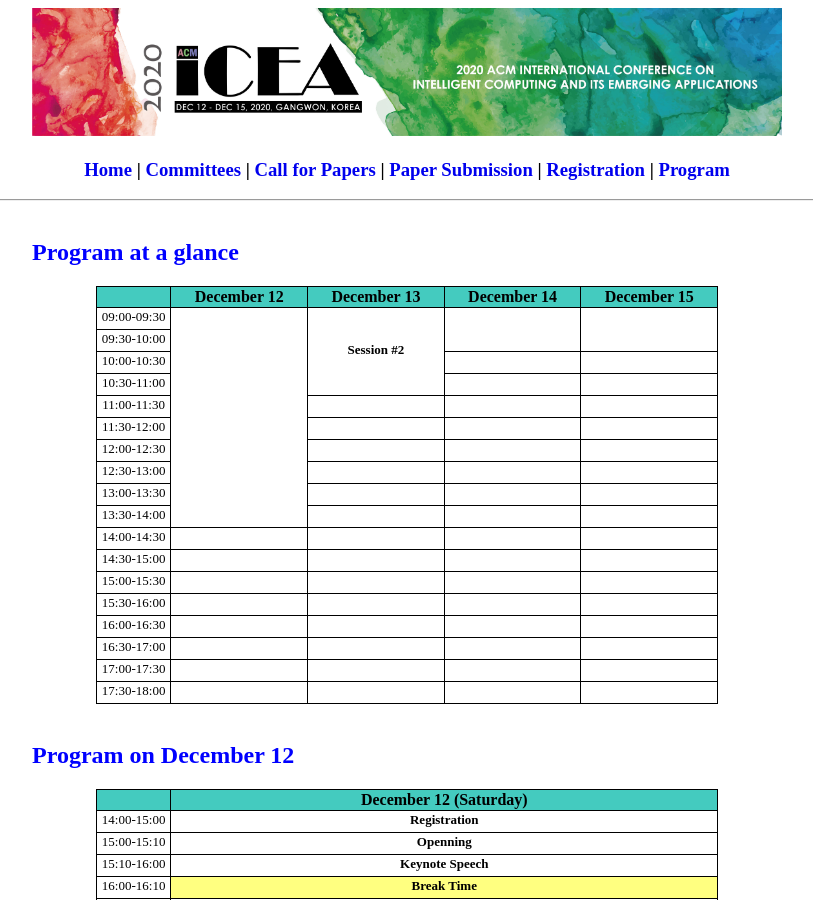
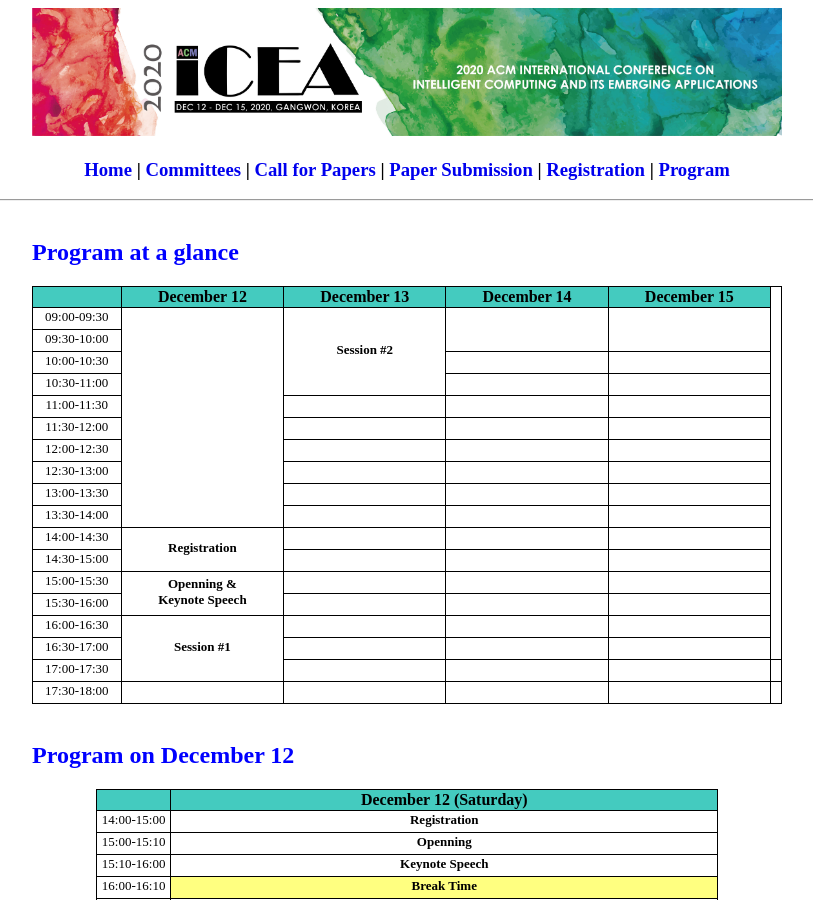
Before and after one commit to icea-conf/2020, a Jekyll site: the page built from program/index.html, in a window 1280 px wide and 900 px high. Shown: the whole window, without its empty margins (233-1046 px from the left). Built offline with Jekyll 4.4.1, drawn with Linux system fonts in a browser that asks for light colours.

Commit message:
Update index.html

```diff
--- a/program/index.html
+++ b/program/index.html
@@ -107,7 +107,9 @@
                               <td class="tcontent4">
                                    14:00-14:30
                               </td>
-                              <td class="tcontent4"></td>
+                              <td class="tcontent4" rowspan="2">
+                                   <b>Registration</b>
+                              </td>
                               <td class="tcontent4"></td>
                               <td class="tcontent4"></td>
                               <td class="tcontent4"></td>
@@ -119,13 +121,14 @@
                               <td class="tcontent4"></td>
                               <td class="tcontent4"></td>
                               <td class="tcontent4"></td>
-                              <td class="tcontent4"></td>
                          </tr>
                          <tr>
                               <td class="tcontent4">
                                    15:00-15:30
                               </td>
-                              <td class="tcontent4"></td>
+                              <td class="tcontent4" rowspan="2">
+                                   <b>Openning &</br>Keynote Speech</b>
+                              </td>
                               <td class="tcontent4"></td>
                               <td class="tcontent4"></td>
                               <td class="tcontent4"></td>
@@ -137,13 +140,14 @@
                               <td class="tcontent4"></td>
                               <td class="tcontent4"></td>
                               <td class="tcontent4"></td>
-                              <td class="tcontent4"></td>
                          </tr>
                          <tr>
                               <td class="tcontent4">
                                    16:00-16:30
                               </td>
-                              <td class="tcontent4"></td>
+                              <td class="tcontent4" rowspan="3">
+                                   <b>Session #1</b>
+                              </td>
                               <td class="tcontent4"></td>
                               <td class="tcontent4"></td>
                               <td class="tcontent4"></td>
```
